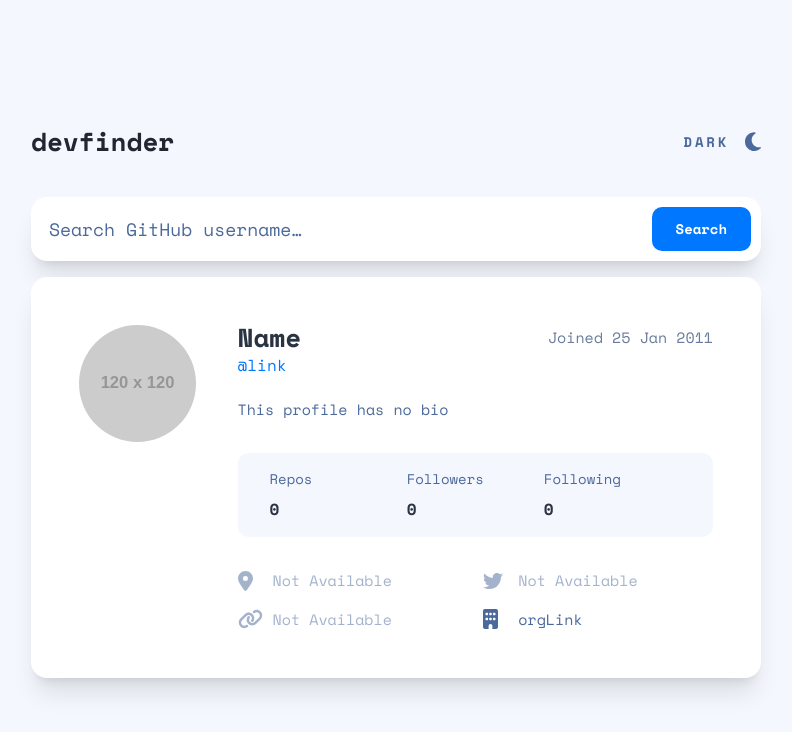
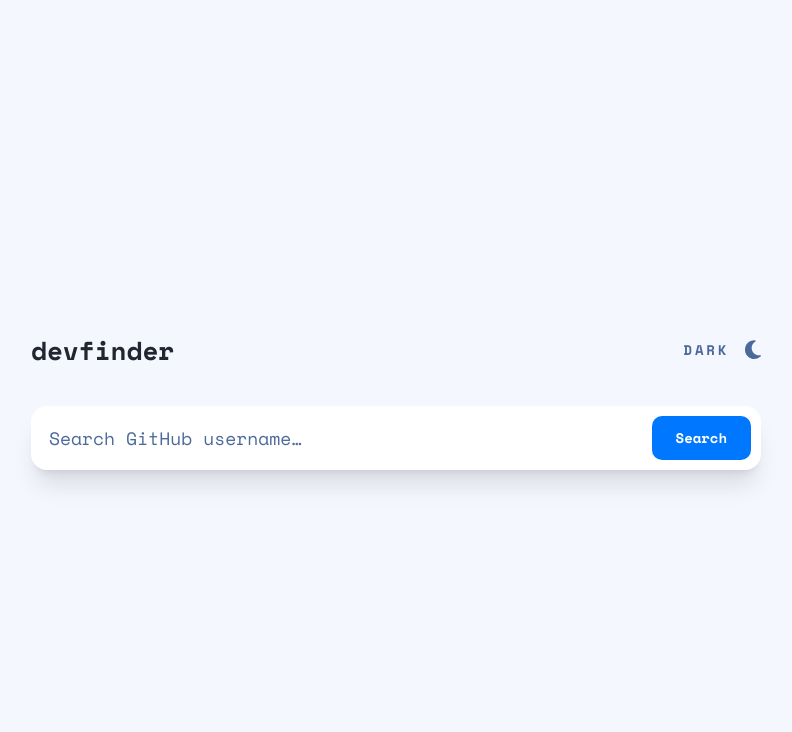
Before and after one commit to volod-one/github-user-search-app, a Next.js app: page / in a window 1280 px wide. Shown: the top 732 px of the page, without its empty margins (244-1036 px from the left). Built offline with nearby package versions, Linux system fonts and the light colour scheme.

Commit message:
created store and action to feth data

```diff
--- /dev/null
+++ b/actions/user.ts
@@ -0,0 +1,13 @@
+import axios from 'axios'
+import { setUser } from '../state/reducers/user'
+
+export const fetchUser = (user: string) => {
+  return async (dispatch) => {
+    try {
+      const response = await axios.get(`https://api.github.com/users/${user}`)
+      dispatch(setUser(response.data))
+    } catch (error) {
+      console.log(error)
+    }
+  }
+}
--- a/components/Searchbar.tsx
+++ b/components/Searchbar.tsx
@@ -2,9 +2,11 @@ import { FontAwesomeIcon } from '@fortawesome/react-fontawesome'
 import { useEffect, useState } from 'react'
 type Props = {
   // error: boolean
+  action: Function
 }
 
-const Searchbar = ({}: /*error = false*/ Props) => {
+const Searchbar = ({ action }: /*error = false*/ Props) => {
+  const [value, setValue] = useState('')
   const [error, setError] = useState(false)
   const showError = () => {
     if (error) {
@@ -23,12 +25,16 @@ const Searchbar = ({}: /*error = false*/ Props) => {
     return () => clearTimeout(timer)
   }, [error])
 
+  const inputHandler = (e) => {
+    setValue(e.target.value)
+  }
+
   return (
     <form
       /* refactor later */
       onSubmit={(e) => {
         e.preventDefault()
-        setError(true)
+        action(value)
       }}
       /* refactor later */
 
@@ -45,9 +51,11 @@ const Searchbar = ({}: /*error = false*/ Props) => {
           <label>
             <input
               className="w-full text-xs bg-transparent sm:text-lg placeholder:text-clr-primary dark:placeholder:text-white focus:outline-none caret-clr-accent dark:bg-clr-content-dark"
+              value={value}
               type="text"
               name="search"
               placeholder="Search GitHub username…"
+              onChange={inputHandler}
             />
           </label>
         </div>
--- a/components/user/User.tsx
+++ b/components/user/User.tsx
@@ -9,43 +9,60 @@ type Props = {
 }
 
 const User = ({ user = undefined }: Props) => {
+  const {
+    login,
+    avatar_url,
+    bio,
+    company,
+    html_url,
+    created_at,
+    public_repos,
+    followers,
+    following,
+    location,
+    twitter_username,
+    blog,
+  } = user
   return (
     <div className="px-6 pt-8 pb-12 shadow-xl sm:p-10 md:p-12 bg-clr-content-light dark:bg-clr-content-dark rounded-2xl">
-      <div
-        className="grid gap-4 sm:gap-y-8 lg:gap-y-5 md:grid-cols-4 sm:gap-0 xs:grid-cols-3"
-        //  className="grid gap-4 xs:grid-cols-4 xs:gap-y-8 sm:gap-y-6 md:gap-9 md:grid-cols-9"
-      >
+      <div className="grid gap-4 sm:gap-y-8 lg:gap-y-5 md:grid-cols-4 sm:gap-0 xs:grid-cols-3">
         {/* avatar */}
         <div className="lg:row-span-2">
           <img
             className="mx-auto rounded-full aspect-square xs:m-0 max-w-[4.375rem] sm:max-w-[7.313rem]"
-            src="https://via.placeholder.com/120"
+            src={avatar_url}
             alt=""
           />
         </div>
         {/* avatar */}
 
         {/* header */}
-        <div
-          className="xs:col-span-full xs:col-start-2"
-          //  className="col-start-3 col-span-full"
-        >
-          <UserHeader name="Name" link="link" date="date" />
+        <div className="xs:col-span-full xs:col-start-2">
+          <UserHeader
+            name={login}
+            link={html_url}
+            linkTitle={login}
+            date={created_at}
+          />
         </div>
         {/* header */}
 
         {/* content */}
         <div className="xs:col-span-full lg:col-start-2">
           <div className="grid gap-6 sm:gap-8">
-            <UserBio text={undefined} />
+            <UserBio text={bio} />
 
-            <UserStats repos={0} followers={0} following={0} />
+            <UserStats
+              repos={public_repos}
+              followers={followers}
+              following={following}
+            />
 
             <UserInfo
-              location={undefined}
-              twitter={undefined}
-              site={undefined}
-              organization="orgLink"
+              location={location}
+              twitter={twitter_username}
+              site={blog}
+              organization={company}
             />
           </div>
         </div>
--- a/components/user/UserHeader.tsx
+++ b/components/user/UserHeader.tsx
@@ -1,19 +1,25 @@
 type Props = {
   name: string
   link: string
+  linkTitle: string
   date: string
 }
 
-const UserHeader = ({ name, link, date }: Props) => {
+const UserHeader = ({ name, link, linkTitle, date }: Props) => {
   return (
     <div className="flex flex-col gap-2 lg:flex-row md:justify-between">
       <div>
         <p className="text-base font-bold sm:text-[1.625rem] text-clr-heading dark:text-clr-content-light">
           {name}
         </p>
-        <p className="text-[0.812rem] sm:text-base text-clr-accent mt-1">
-          @{link}
-        </p>
+        <a
+          href={link}
+          className="text-[0.812rem] sm:text-base text-clr-accent mt-1"
+          target="_blank"
+          rel="noreferrer"
+        >
+          @{linkTitle}
+        </a>
       </div>
       <div>
         <span className="text-clr-secondary dark:text-clr-content-light text-[0.812rem] sm:text-[0.937rem]">
--- a/components/user/UserInfo.tsx
+++ b/components/user/UserInfo.tsx
@@ -18,7 +18,7 @@ const UserInfo = ({
       <a
         href="#"
         className={`grid grid-cols-7 gap-4 overflow-hidden text-clr-primary text-[0.812rem] sm:text-[0.937rem] dark:text-white ${
-          location === undefined && 'opacity-50'
+          !location && 'opacity-50'
         }`}
       >
         <div>
@@ -32,7 +32,7 @@ const UserInfo = ({
       <a
         href="#"
         className={`grid grid-cols-7 gap-4 overflow-hidden text-clr-primary text-[0.812rem] sm:text-[0.937rem] dark:text-white ${
-          twitter === undefined && 'opacity-50'
+          !twitter && 'opacity-50'
         }`}
       >
         <div>
--- a/pages/_app.tsx
+++ b/pages/_app.tsx
@@ -6,15 +6,19 @@ import '@fortawesome/fontawesome-svg-core/styles.css'
 import { fas } from '@fortawesome/free-solid-svg-icons'
 import { far } from '@fortawesome/free-regular-svg-icons'
 import { fab } from '@fortawesome/free-brands-svg-icons'
+import { Provider } from 'react-redux'
+import { store } from '../state'
 
 config.autoAddCss = false
 library.add(fas, fab, far)
 
 function MyApp({ Component, pageProps }: AppProps) {
   return (
-    <ThemeProvider enableSystem={true} attribute="class">
-      <Component {...pageProps} />
-    </ThemeProvider>
+    <Provider store={store}>
+      <ThemeProvider enableSystem={true} attribute="class">
+        <Component {...pageProps} />
+      </ThemeProvider>
+    </Provider>
   )
 }
 
--- a/pages/index.tsx
+++ b/pages/index.tsx
@@ -2,6 +2,8 @@ import type { NextPage } from 'next'
 import { useTheme } from 'next-themes'
 import Head from 'next/head'
 import { useEffect, useState } from 'react'
+import { useDispatch, useSelector, useStore } from 'react-redux'
+import { fetchUser } from '../actions/user'
 import Header from '../components/Header'
 import Searchbar from '../components/Searchbar'
 import User from '../components/user/User'
@@ -9,10 +11,20 @@ import User from '../components/user/User'
 const Home: NextPage = () => {
   const { systemTheme, theme, setTheme } = useTheme()
   const [mounted, setMounted] = useState(false)
+  const dispatch = useDispatch()
+  const user = useSelector((state) => state.user)
 
   useEffect(() => {
     setMounted(true)
   }, [])
+
+  useEffect(() => {
+    // dispatch(fetchUser('devildoctor27'))
+  }, [])
+
+  const searchButtonHandler = (value) => {
+    dispatch(fetchUser(value))
+  }
 
   return (
     <div>
@@ -22,8 +34,8 @@ const Home: NextPage = () => {
         <link rel="icon" href="/favicon.ico" />
       </Head>
       <main>
-        <div className="grid min-h-screen px-6 py-4 md:justify-center font-space bg-clr-section-light dark:bg-clr-section-dark">
-          <div className="max-w-[45.625rem] flex flex-col justify-center gap-9">
+        <div className="grid min-h-screen px-6 py-4 font-space bg-clr-section-light dark:bg-clr-section-dark">
+          <div className="max-w-[45.625rem] flex flex-col justify-center gap-9 md:m-auto w-full">
             <Header
               setTheme={setTheme}
               mounted={mounted}
@@ -32,9 +44,9 @@ const Home: NextPage = () => {
             />
 
             <div className="flex flex-col gap-4">
-              <Searchbar />
+              <Searchbar action={searchButtonHandler} />
 
-              <User user={undefined} />
+              {user.login && <User user={user} />}
             </div>
           </div>
         </div>
--- /dev/null
+++ b/state/index.ts
@@ -0,0 +1,13 @@
+import { combineReducers, createStore, applyMiddleware } from 'redux'
+import { composeWithDevTools } from 'redux-devtools-extension'
+import thunk from 'redux-thunk'
+import userReducer from './reducers/user'
+
+const rootReducer = combineReducers({
+  user: userReducer,
+})
+
+export const store = createStore(
+  rootReducer,
+  composeWithDevTools(applyMiddleware(thunk))
+)
--- /dev/null
+++ b/state/reducers/user.ts
@@ -0,0 +1,19 @@
+const SET_USER = 'SET_USER'
+
+const initialState = {}
+
+const userReducer = (state = initialState, action: any) => {
+  switch (action.type) {
+    case SET_USER:
+      return {
+        ...state,
+        ...action.payload,
+      }
+    default:
+      return state
+  }
+}
+
+export default userReducer
+
+export const setUser = (user: object) => ({ type: SET_USER, payload: user })
```
Also changed, not shown: package.json (+6 -1 lines), 1 other file (tests, documents, lock files or other folders).
